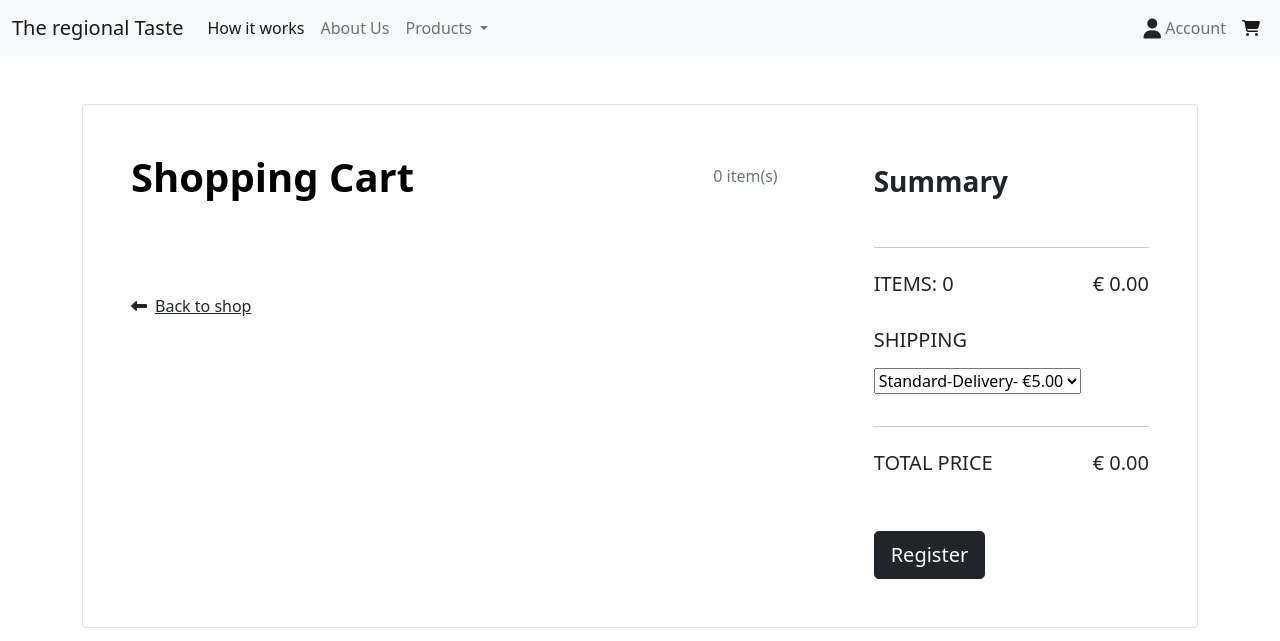
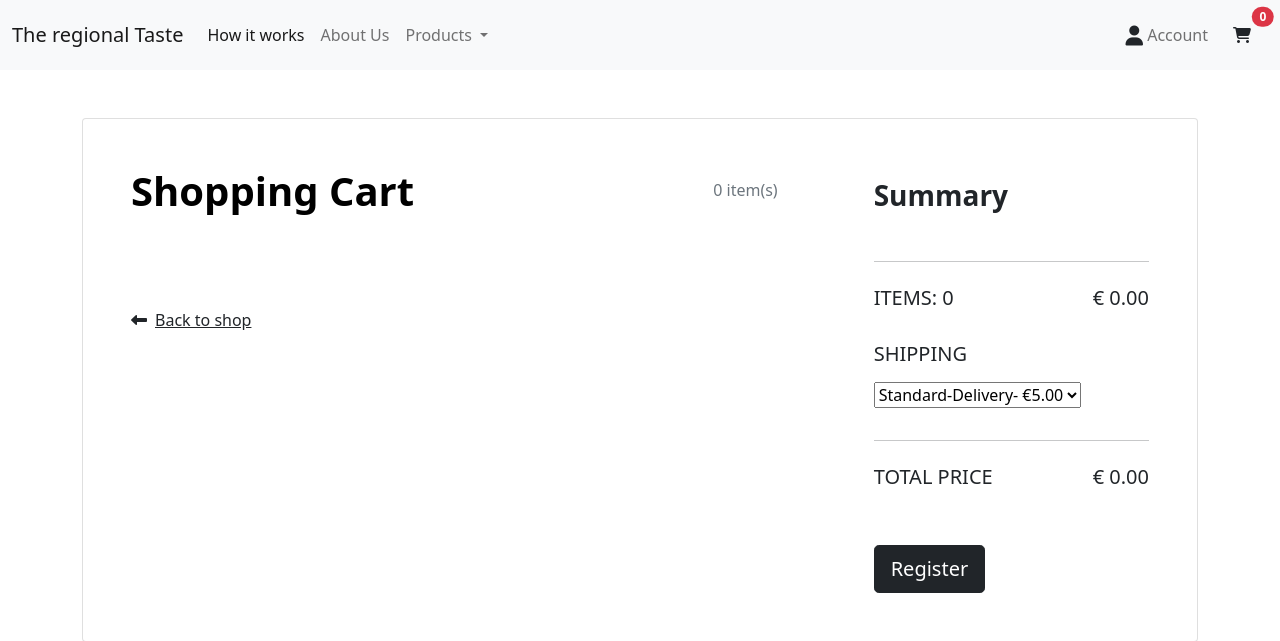
Before and after one commit to nandabritto/PP5, a Django app: page /cart/ in a window 1280 px wide. Shown: the top 641 px of the page. Run offline with Django 3.2, Linux system fonts and the light colour scheme; some libraries are stand-ins or nearby versions.

Commit message:
Create cart badge on cart page

```diff
--- a/cart/views.py
+++ b/cart/views.py
@@ -15,11 +15,14 @@ def cart(request):
         order, created = Order.objects.get_or_create(
             customer=customer, complete=False)
         items = order.orderbox_set.all()
+        cartItems = order.get_cart_items
+
     else:
         items = []
         order = {'get_cart_total': 0, 'get_cart_items': 0}
+        cartItems = order['get_cart_items']
 
-    context = {'items': items, 'order': order,}
+    context = {'items': items, 'order': order, 'cartItems': cartItems}
 
     return render(request, 'cart/cart.html', context)
 
--- a/static/css/base.css
+++ b/static/css/base.css
@@ -15,6 +15,8 @@ p, a {
 }
 
 
+
+
 input:focus {
     outline: none!important;
     border-color: none!important;
--- a/templates/includes/navbar.html
+++ b/templates/includes/navbar.html
@@ -53,12 +53,17 @@
                     </ul>
                 </li>
             </ul>
-            <ul class="navbar-nav">
-            <li class="nav-item">
-                <a class="nav-link active" aria-current="page" href="{% url 'cart' %}"><i class="fa fa-shopping-cart" aria-hidden="true"></i>
-                </a>
-            </li>
-        </ul>
+            <div>
+            <ul class="navbar-nav mx-1 my-2">
+                <a href="{% url 'cart' %}"> <li class="btn position-relative">
+                    <i class="fa fa-shopping-cart" aria-hidden="true"></i>
+                    <span class="position-absolute top-0 start-100 translate-middle badge rounded-pill bg-danger">
+                      {{cartItems}}
+                      <span class="visually-hidden">Cart Items</span>
+                    </span>
+                </li></a>
+            </ul>
+        </div>
 
 
         </div>
```
